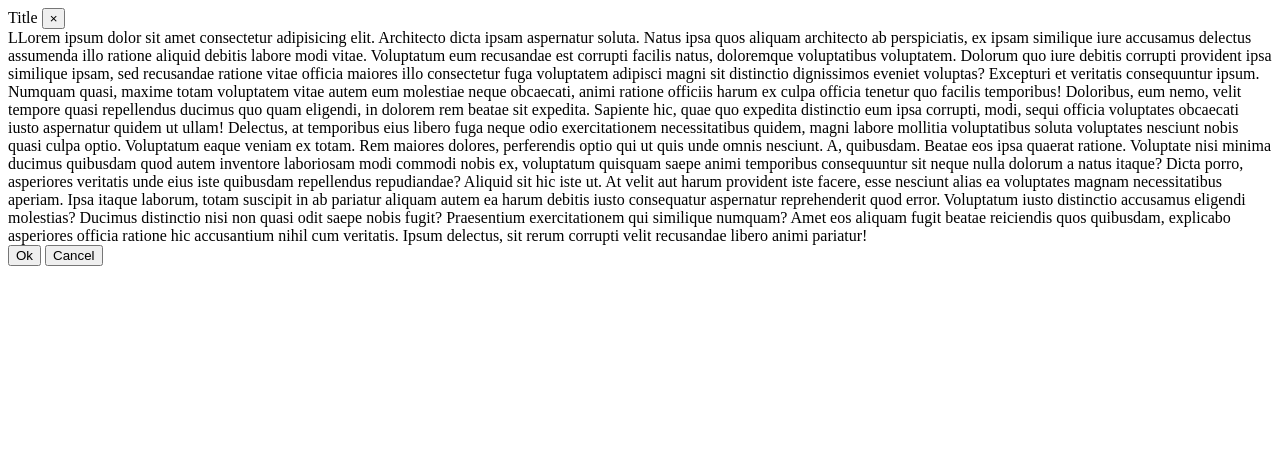
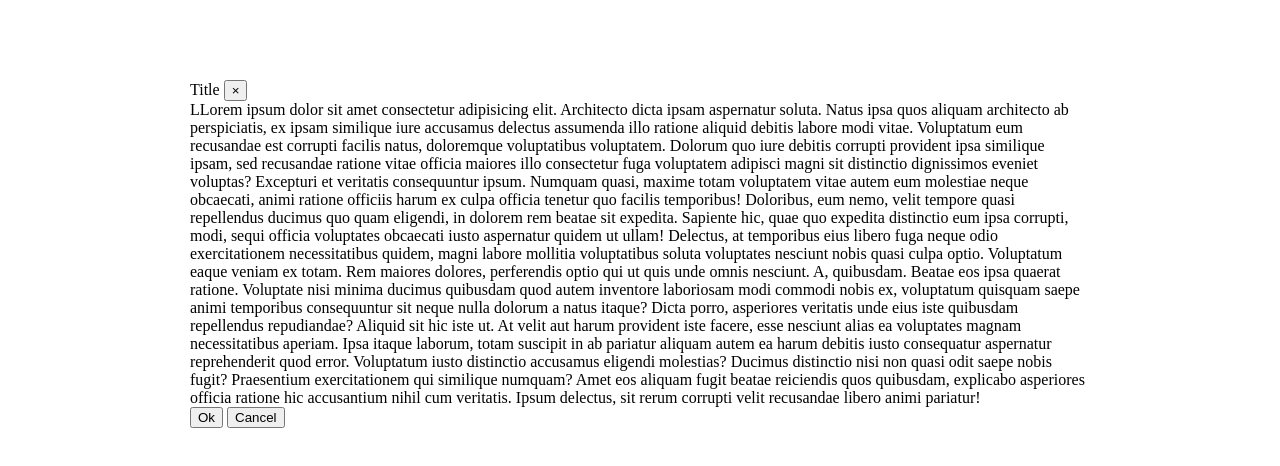
Before and after one commit to juliosegarra/css-flexbox-modal-example, a plain HTML site: page index.html in a window 1280 px wide. Drawn offline with Linux system fonts and the light colour scheme.

Commit message:
body to flex container and centered modal scroll

```diff
--- a/styles.css
+++ b/styles.css
@@ -1,3 +1,19 @@
 * {
   box-sizing: border-box;
 }
+
+body {
+  display: flex;
+  justify-content: center;
+  align-items: center;
+  height: 100vh;
+  width: 100vw;
+  margin: 0;
+}
+
+.modal {
+  height: 80vh;
+  width: 900px;
+  max-width: 80%;
+  overflow: auto;
+}
```
